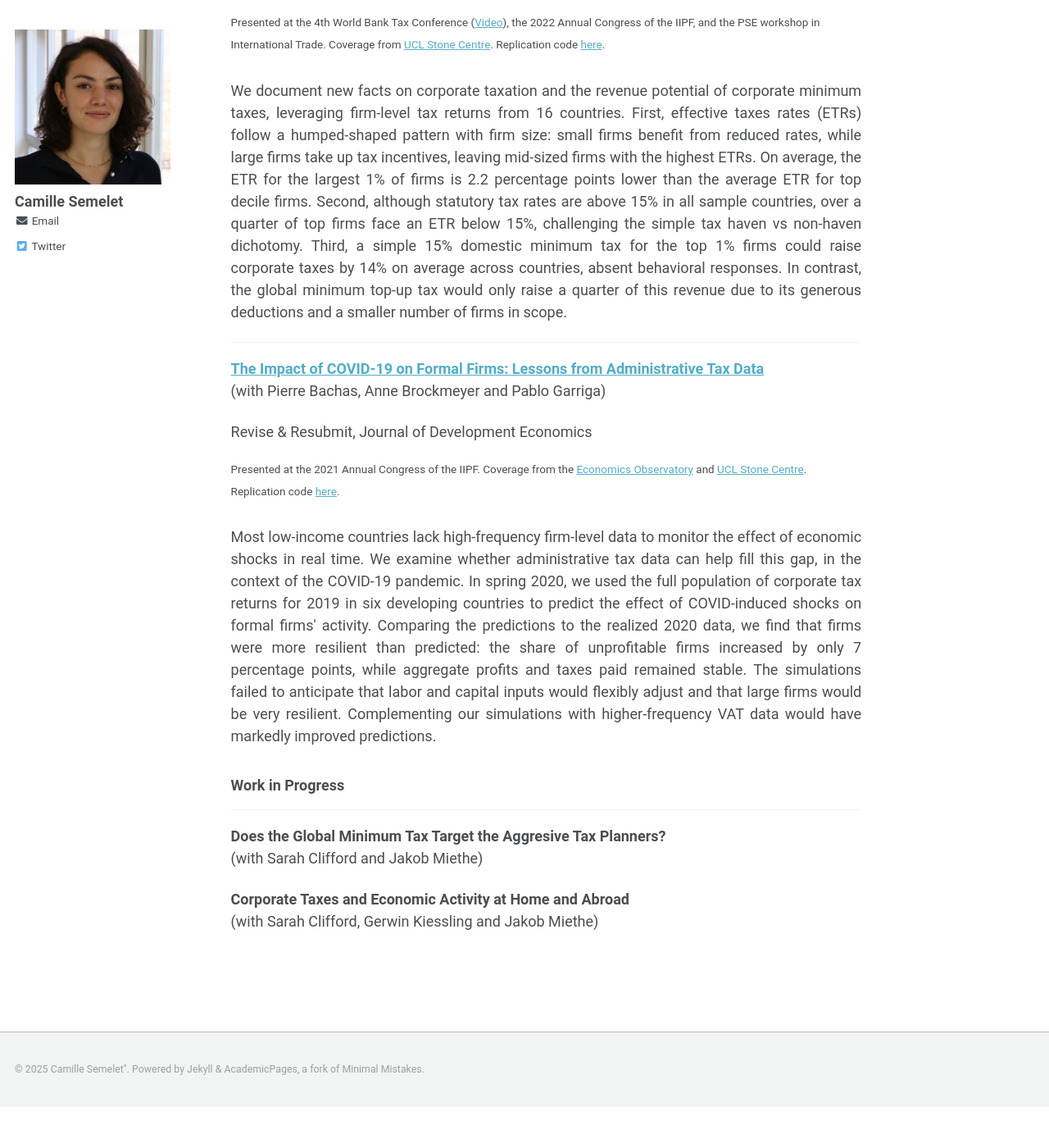
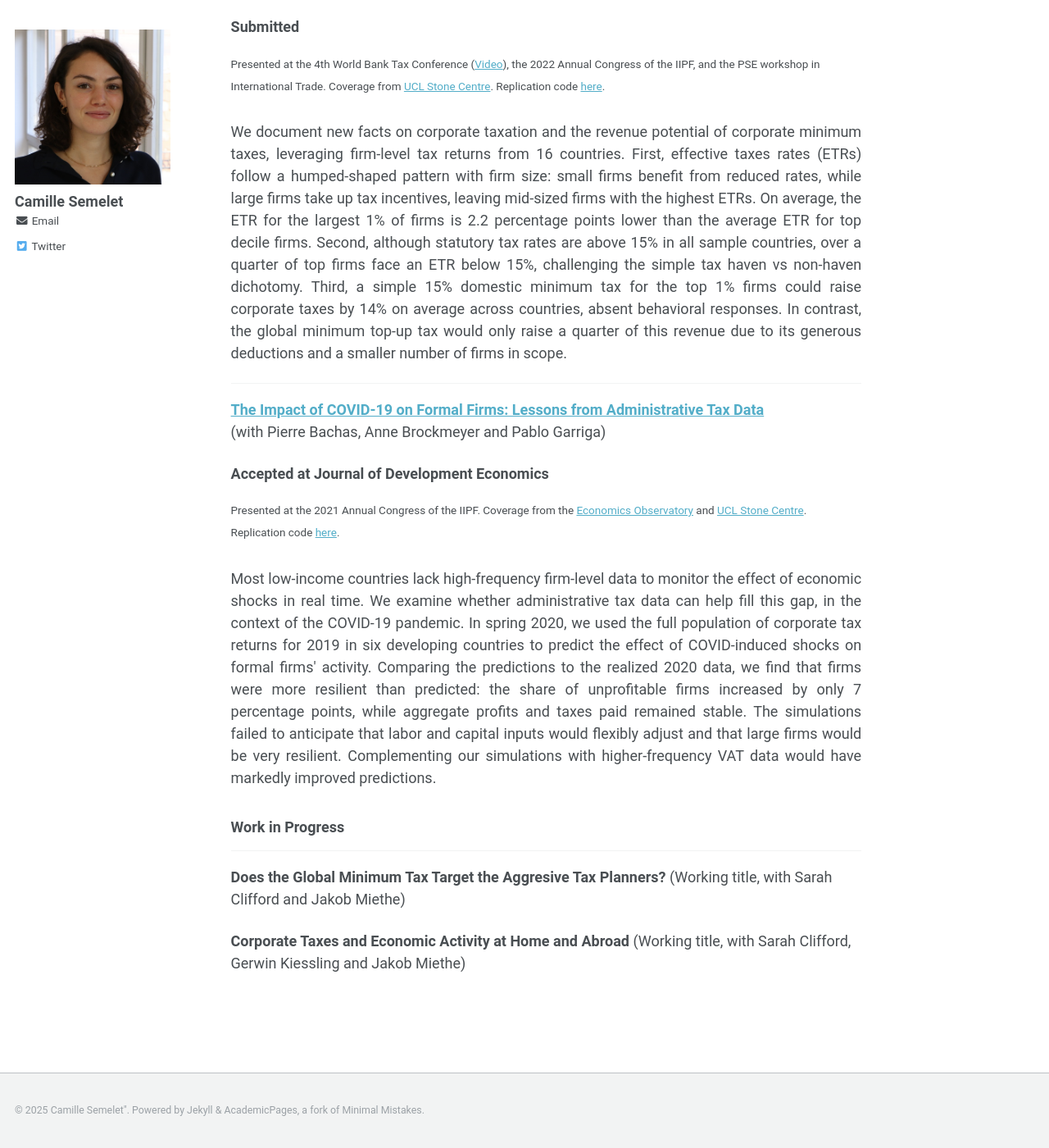
Before and after one commit to CamilleSemelet/camillesemelet.github.io, a Jekyll site: the page built from _pages/research.md, in a window 1280 px wide and 1400 px high, scrolled down 313 px. Shown: the whole window at 82% size. Built offline with Jekyll 4.4.1, drawn with Linux system fonts in a browser that asks for light colours; before the commit the page ends 1663 px from its top, so only the background shows below that.

Commit message:
Update research.md

```diff
--- a/_pages/research.md
+++ b/_pages/research.md
@@ -19,6 +19,8 @@ title: Research
 **[Effective Tax Rates and Firm Size](https://camillesemelet.github.io/files/ETR_wp_CEPR.pdf)**
 (with Pierre Bachas, Anne Brockmeyer and Roel Dom)
 
+**Submitted**
+
 <sup>Presented at the 4th World Bank Tax Conference ([Video](https://worldbank.scene7.com/s7viewers/html5/VideoViewer.html?asset=worldbankprod/tax-conference-camille-semelet-AVS&config=worldbankprod/WB-Standard-Player-1&serverUrl=https://worldbank.scene7.com/is/image/&contenturl=https://worldbank.scene7.com/is/content/&posterimage=worldbankprod/tax-conference-camille-semelet-AVS&videoserverurl=https://worldbank.scene7.com/is/content)), the 2022 Annual Congress of the IIPF, and the PSE workshop in International Trade. Coverage from  [UCL Stone Centre](https://www.stone-econ.org/research/effective-tax-rates-and-firm-size). Replication code [here](https://github.com/CamilleSemelet/International-Tax-Data-Lab).<sup>
 
 <p align="justify">We document new facts on corporate taxation and the revenue potential of corporate minimum taxes, leveraging firm-level tax returns from 16 countries. First, effective taxes rates (ETRs) follow a humped-shaped pattern with firm size: small firms benefit from reduced rates, while large firms take up tax incentives, leaving mid-sized firms with the highest ETRs. On average, the ETR for the largest 1% of firms is 2.2 percentage points lower than the average ETR for top decile firms. Second, although statutory tax rates are above 15% in all sample countries, over a quarter of top firms face an ETR below 15%, challenging the simple tax haven vs non-haven dichotomy. Third, a simple 15% domestic minimum tax for the top 1% firms could raise corporate taxes by 14% on average across countries, absent behavioral responses. In contrast, the global minimum top-up tax would only raise a quarter of this revenue due to its generous deductions and a smaller number of firms in scope.</p>
@@ -27,7 +29,7 @@ title: Research
 **[The Impact of COVID-19 on Formal Firms: Lessons from Administrative Tax Data](https://camillesemelet.github.io/files/covid19_firm_impact_evaluation_2024.pdf)**
 (with Pierre Bachas, Anne Brockmeyer and Pablo Garriga)
 
-Revise & Resubmit, Journal of Development Economics
+**Accepted at Journal of Development Economics**
 
 <sup>Presented at the 2021 Annual Congress of the IIPF. Coverage from the [Economics Observatory](https://www.economicsobservatory.com/how-does-lockdown-affect-firms-developing-countries) and [UCL Stone Centre](https://www.stone-econ.org/research/the-impact-of-covid-19-on-formal-firms-micro-tax-data-simulations-across-countries). Replication code [here](https://github.com/CamilleSemelet/International-Tax-Data-Lab).<sup>
 
@@ -37,8 +39,8 @@ Revise & Resubmit, Journal of Development Economics
 ### Work in Progress
 
 ---
-**Does the Global Minimum Tax Target the Aggresive Tax Planners?**
-(with Sarah Clifford and Jakob Miethe)
+**Does the Global Minimum Tax Target the Aggresive Tax Planners?** (Working title,
+with Sarah Clifford and Jakob Miethe)
 
-**Corporate Taxes and Economic Activity at Home and Abroad**
-(with Sarah Clifford, Gerwin Kiessling and Jakob Miethe)
+**Corporate Taxes and Economic Activity at Home and Abroad** (Working title,
+with Sarah Clifford, Gerwin Kiessling and Jakob Miethe)
```
